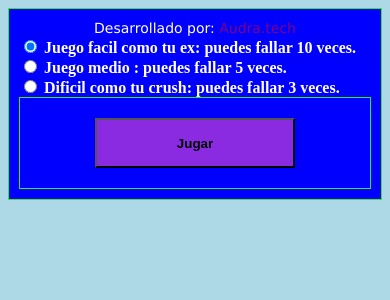
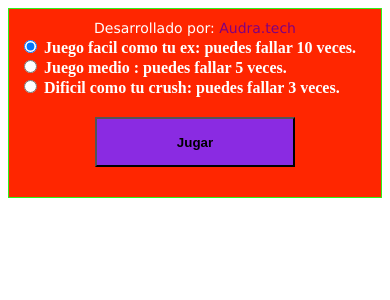
Before and after one commit to augurto/juego_audra, a PHP site: page /ahorcado/title.php in a window 390 px wide. Shown: the top 300 px of the page. Run offline with PHP 8.4, Linux system fonts and the light colour scheme.

Commit message:
nueva hoja de stylos

```diff
--- a/ahorcado/style.css
+++ b/ahorcado/style.css
@@ -186,7 +186,7 @@ label
 
 }   */
 
-	@media (max-width: 800px){
+/* 	@media (max-width: 800px){
 	.div_general{
 	  background-color: blue;
 	     border: 1px solid rgb(45, 240, 27);
@@ -199,4 +199,4 @@ label
 	.creditos{
 		color: chartreuse;
 	}
-}
+} */
--- /dev/null
+++ b/ahorcado/style_responsive.css
@@ -0,0 +1,4 @@
+.div_general{
+    background-color: rgb(255, 38, 0);
+       border: 1px solid rgb(45, 240, 27);
+  }
--- a/ahorcado/title.php
+++ b/ahorcado/title.php
@@ -6,18 +6,9 @@
     <head>
         <title>Ahorcado</title>
         <link rel="stylesheet" type="text/css" href="style.css">
-        <style>
-            @media (max-width: 600px) {
-  body {
-    background-color: lightblue;
-  }
-}
-         /*    @media  all and  (max-width: 800px){
-            .div_general{
-                background-color: black;
-            }
-        } */
-        </style>
+
+         <link rel="stylesheet" media="only screen and (max-width: 768px)" href="style_responsive.css">
+
     </head>
     <body>
          <div id="hangman-div" class="div_general" >
```
